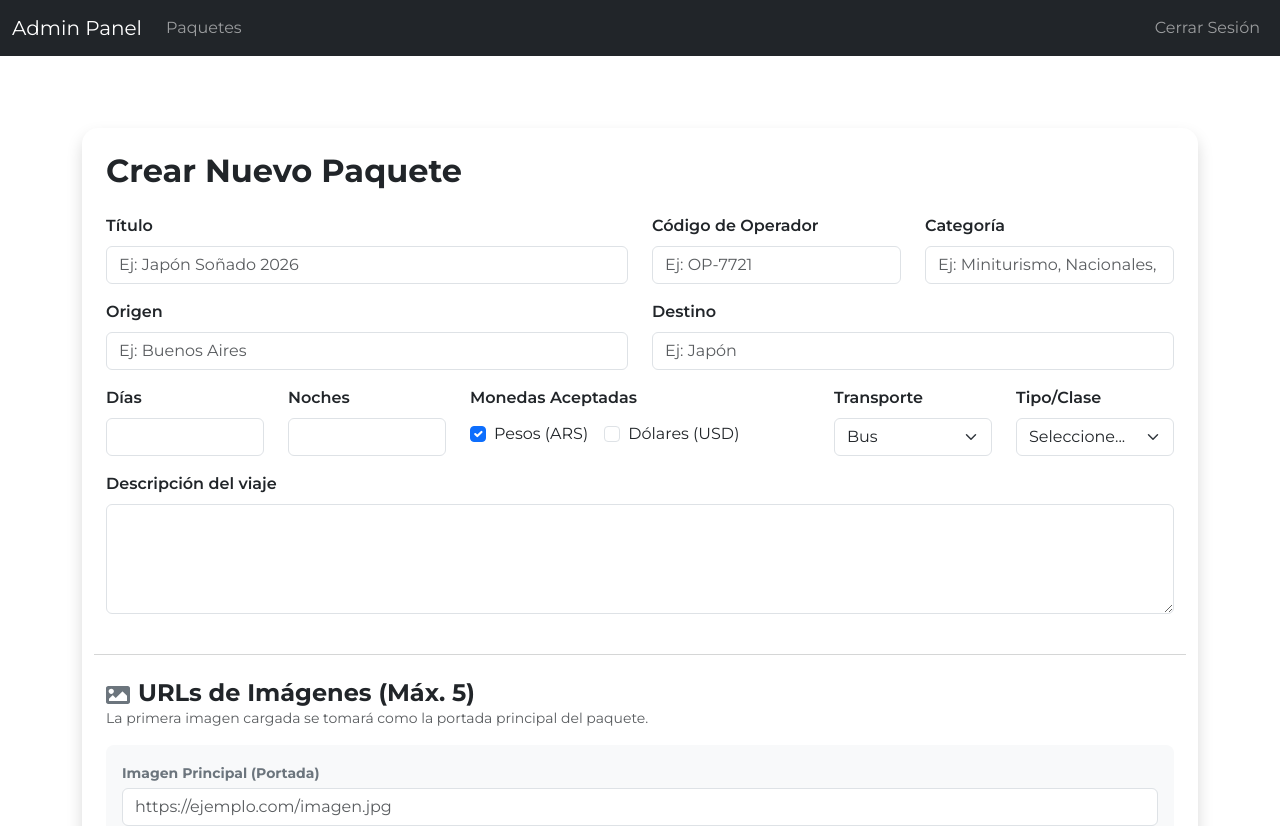
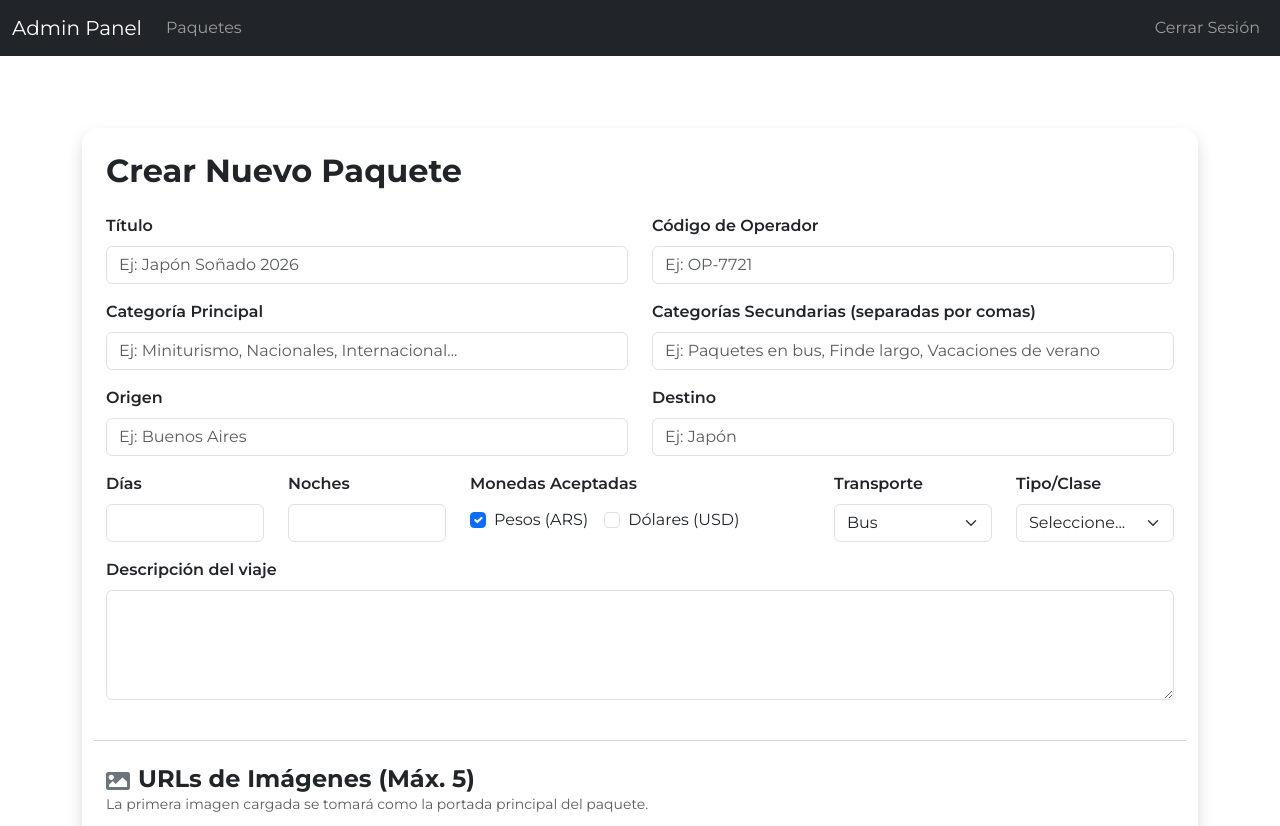
Before and after one commit to Mauriciovillarreal/nycturismo-frontend, a React (Vite) app: page /admin/packages/create in a window 1280 px wide. Shown: the top 826 px of the page. Built offline with nearby package versions, Linux system fonts and the light colour scheme; no server answers; sample sign-in values are in the browser's storage.

Commit message:
Update categories secundary

```diff
--- a/src/components/AdminCreatePackage/AdminCreatePackage.jsx
+++ b/src/components/AdminCreatePackage/AdminCreatePackage.jsx
@@ -20,6 +20,7 @@ const AdminCreatePackage = () => {
     origin: '',
     destination: '',
     category: '',
+    secondaryCategories: '', // 👈 Estado para categorías secundarias (texto separado por comas)
     description: '',
     days: '',
     nights: '',
@@ -67,7 +68,6 @@ const AdminCreatePackage = () => {
           updatedCurrencies.push(currencyValue)
         }
       } else {
-        // Evitar desmarcar todas
         if (updatedCurrencies.length > 1) {
           updatedCurrencies = updatedCurrencies.filter((c) => c !== currencyValue)
         }
@@ -346,6 +346,14 @@ const AdminCreatePackage = () => {
       .replace(/\s+/g, '-')
       .replace(/[^\w-]+/g, '')
 
+    // Formatear categorías secundarias en un Array de strings
+    const secondaryCategoriesArray = formData.secondaryCategories
+      ? formData.secondaryCategories
+          .split(',')
+          .map((cat) => cat.trim())
+          .filter(Boolean)
+      : []
+
     const cleanedCircuits = formData.circuits.map((circuit) => {
       const cleanedIncludes = circuit.includes
         ? circuit.includes.split(',').map((item) => item.trim()).filter(Boolean)
@@ -414,6 +422,7 @@ const AdminCreatePackage = () => {
       origin: formData.origin.trim(),
       destination: formData.destination.trim(),
       category: formData.category.trim(),
+      secondaryCategories: secondaryCategoriesArray, // 👈 Se envía como Array
       description: formData.description.trim(),
       days: Number(formData.days),
       nights: Number(formData.nights),
@@ -462,7 +471,7 @@ const AdminCreatePackage = () => {
             </Col>
 
             {/* CÓDIGO DE OPERADOR */}
-            <Col md={3}>
+            <Col md={6}>
               <Form.Group className="mb-3">
                 <Form.Label className="fw-semibold">Código de Operador</Form.Label>
                 <Form.Control
@@ -475,10 +484,10 @@ const AdminCreatePackage = () => {
               </Form.Group>
             </Col>
 
-            {/* CATEGORIA */}
-            <Col md={3}>
+            {/* CATEGORIA PRINCIPAL */}
+            <Col md={6}>
               <Form.Group className="mb-3">
-                <Form.Label className="fw-semibold">Categoría</Form.Label>
+                <Form.Label className="fw-semibold">Categoría Principal</Form.Label>
                 <Form.Control
                   type="text"
                   name="category"
@@ -486,6 +495,20 @@ const AdminCreatePackage = () => {
                   onChange={handleChange}
                   placeholder="Ej: Miniturismo, Nacionales, Internacional..."
                   required
+                />
+              </Form.Group>
+            </Col>
+
+            {/* CATEGORIAS SECUNDARIAS */}
+            <Col md={6}>
+              <Form.Group className="mb-3">
+                <Form.Label className="fw-semibold">Categorías Secundarias (separadas por comas)</Form.Label>
+                <Form.Control
+                  type="text"
+                  name="secondaryCategories"
+                  value={formData.secondaryCategories}
+                  onChange={handleChange}
+                  placeholder="Ej: Paquetes en bus, Finde largo, Vacaciones de verano"
                 />
               </Form.Group>
             </Col>
--- a/src/components/AdminEditPackage/AdminEditPackage.jsx
+++ b/src/components/AdminEditPackage/AdminEditPackage.jsx
@@ -20,6 +20,7 @@ const AdminEditPackage = () => {
     origin: '',
     destination: '',
     category: '',
+    secondaryCategories: '', // 👈 Manejado como texto separado por comas
     description: '',
     days: '',
     nights: '',
@@ -46,7 +47,7 @@ const AdminEditPackage = () => {
         normalizedMode = 'plane'
       }
 
-      // Monedas aceptadas (Soporte multimoneda + fallback al campo previo pkg.currency)
+      // Monedas aceptadas
       let initialCurrencies = pkg.acceptedCurrencies || []
       if (initialCurrencies.length === 0 && pkg.currency) {
         initialCurrencies = [pkg.currency]
@@ -55,12 +56,18 @@ const AdminEditPackage = () => {
         initialCurrencies = ['ARS']
       }
 
+      // Categorías secundarias
+      const initialSecondaryCategories = Array.isArray(pkg.secondaryCategories)
+        ? pkg.secondaryCategories.join(', ')
+        : ''
+
       setFormData({
         title: pkg.title || '',
         operatorCode: pkg.operatorCode || '',
         origin: pkg.origin || '',
         destination: pkg.destination || '',
         category: pkg.category || '',
+        secondaryCategories: initialSecondaryCategories, // 👈 Carga inicial de secundarias
         description: pkg.description || '',
         days: pkg.days || '',
         nights: pkg.nights || '',
@@ -191,7 +198,7 @@ const AdminEditPackage = () => {
     setFormData({ ...formData, circuits: updatedCircuits })
   }
 
-  // --- HANDLERS DE OPCIONES (CON SINCRONIZACIÓN DE PRECIOS) ---
+  // --- HANDLERS DE OPCIONES ---
   const handleOptionChange = (circuitIndex, optionIndex, value) => {
     const updatedCircuits = [...formData.circuits]
     const oldName = updatedCircuits[circuitIndex].options[optionIndex].name
@@ -317,6 +324,14 @@ const AdminEditPackage = () => {
       .replace(/\s+/g, '-')
       .replace(/[^\w-]+/g, '')
 
+    // Formatear categorías secundarias en un array limpio
+    const secondaryCategoriesArray = formData.secondaryCategories
+      ? formData.secondaryCategories
+          .split(',')
+          .map(cat => cat.trim())
+          .filter(Boolean)
+      : []
+
     const data = {
       title: formData.title,
       slug,
@@ -324,6 +339,7 @@ const AdminEditPackage = () => {
       origin: formData.origin,
       destination: formData.destination,
       category: formData.category,
+      secondaryCategories: secondaryCategoriesArray, // 👈 Se envía como Array de strings
       description: formData.description,
       days: Number(formData.days),
       nights: Number(formData.nights),
@@ -397,7 +413,7 @@ const AdminEditPackage = () => {
             </Col>
 
             {/* Código de Operador */}
-            <Col md={3}>
+            <Col md={6}>
               <Form.Group className="mb-3">
                 <Form.Label>Código de Operador</Form.Label>
                 <Form.Control
@@ -410,17 +426,31 @@ const AdminEditPackage = () => {
               </Form.Group>
             </Col>
 
-            {/* Categoría */}
-            <Col md={3}>
+            {/* Categoría Principal */}
+            <Col md={6}>
               <Form.Group className="mb-3">
-                <Form.Label>Categoría</Form.Label>
+                <Form.Label>Categoría Principal</Form.Label>
                 <Form.Control
                   type="text"
                   name="category"
-                  placeholder="Ej: Internacional, Miniturismo..."
+                  placeholder="Ej: Vacaciones de Verano"
                   value={formData.category}
                   onChange={handleChange}
                   required
+                />
+              </Form.Group>
+            </Col>
+
+            {/* Categorías Secundarias */}
+            <Col md={6}>
+              <Form.Group className="mb-3">
+                <Form.Label>Categorías Secundarias (separadas por comas)</Form.Label>
+                <Form.Control
+                  type="text"
+                  name="secondaryCategories"
+                  placeholder="Ej: Paquetes en Aéreo, Miniturismo"
+                  value={formData.secondaryCategories}
+                  onChange={handleChange}
                 />
               </Form.Group>
             </Col>
--- a/src/components/Packages/Packages.jsx
+++ b/src/components/Packages/Packages.jsx
@@ -5,7 +5,7 @@ import { useSearchParams } from 'react-router-dom'
 import PackageCard from '../PackageCard/PackageCard.jsx'
 import Loader from '../Loader/Loader.jsx'
 import api from '../../services/api.js'
-import { categoryBanners } from '../../data/categoryBanners.js' // Importar banners
+import { categoryBanners } from '../../data/categoryBanners.js'
 
 import '../Packages/Packages.css'
 
@@ -35,11 +35,19 @@ const Packages = () => {
     }
   }
 
-  // Filtrado de paquetes...
+  // Filtrado de paquetes en el Frontend
   const filteredPackages = packages.filter(pkg => {
     if (origin && pkg?.origin !== origin) return false
     if (destination && pkg?.destination !== destination) return false
-    if (category && pkg?.category !== category) return false
+
+    // 👈 CAMBIO AQUÍ: Buscar en la categoría principal Y en las secundarias
+    if (category) {
+      const isMainCategory = pkg?.category === category
+      const isSecondaryCategory = pkg?.secondaryCategories?.includes(category)
+
+      if (!isMainCategory && !isSecondaryCategory) return false
+    }
+
     if (date) {
       const searchDate = new Date(date)
       if (isNaN(searchDate.getTime())) return false
@@ -61,7 +69,6 @@ const Packages = () => {
     return 'Nuestros Paquetes Turísticos'
   }
 
-  // Obtener la información del banner si existe la categoría
   const activeBanner = category ? categoryBanners[category] : null
 
   if (loading) return <Loader />
@@ -84,7 +91,7 @@ const Packages = () => {
           </div>
         </Container>
       ) : (
-        /* HEADER POR DEFECTO (Si no hay banner o no es filtro por categoría) */
+        /* HEADER POR DEFECTO */
         <Container className="pt-5">
           <div className="mb-4 text-center text-md-start titlePackagesFiltered">
             <h1 className="text-center titlePackagesFiltered">
@@ -103,6 +110,7 @@ const Packages = () => {
                 {filteredPackages.map(pkg => {
                   const isDayTrip =
                     pkg.category?.toLowerCase() === 'miniturismo' ||
+                    pkg.secondaryCategories?.some(cat => cat.toLowerCase() === 'miniturismo') ||
                     pkg.nights === 0 ||
                     pkg.nights === '0'
 
```
